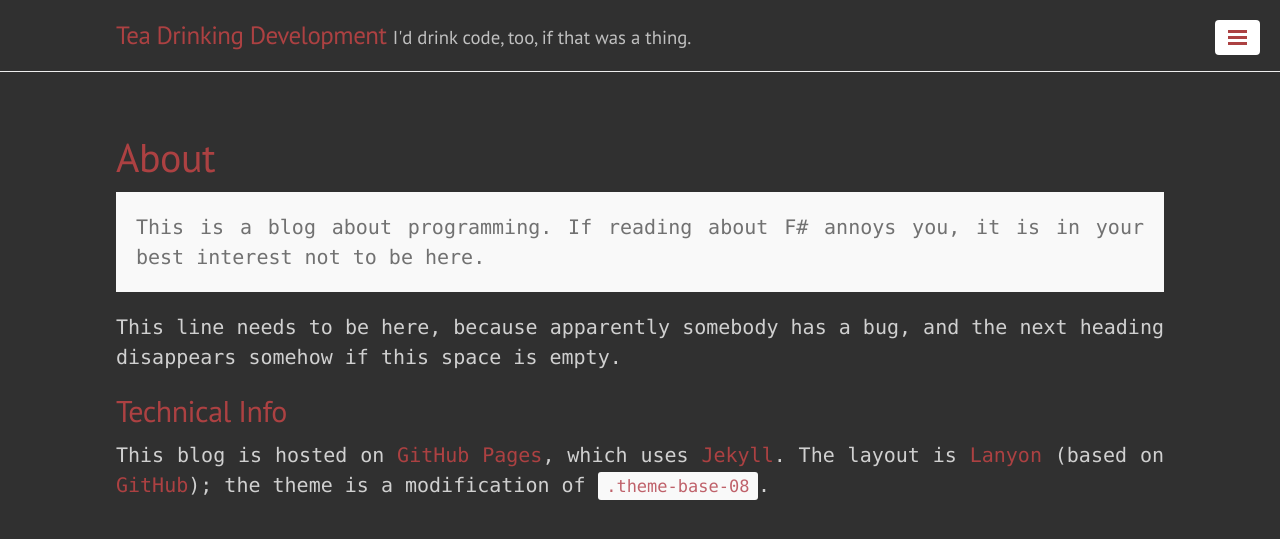
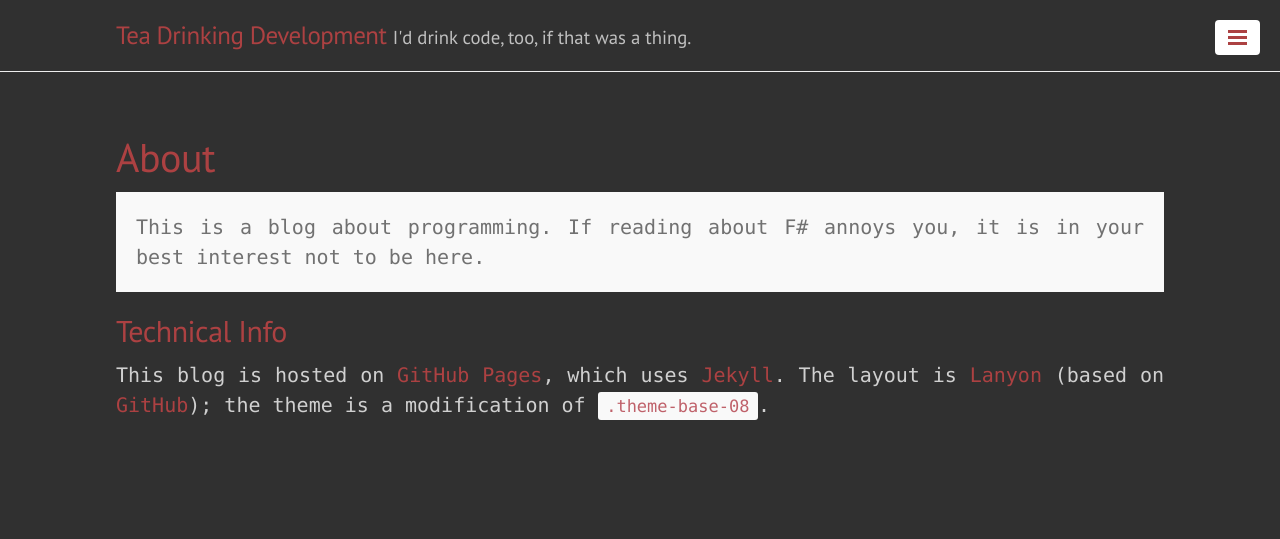
Before and after one commit to TeaDrivenDev/TeaDrivenDev.github.io, a Jekyll site: the page built from about.md, in a window 1280 px wide. Shown: the top 539 px of the page. Built offline with Jekyll 4.4.1, drawn with Linux system fonts in a browser that asks for light colours; Markdown is read by kramdown in place of the engine named in the settings.

Commit message:
Corrected about text

```diff
--- a/about.md
+++ b/about.md
@@ -7,8 +7,6 @@ title: About
   This is a blog about programming. If reading about F# annoys you, it is in your best interest not to be here.
 </p>
 
-This line needs to be here, because apparently somebody has a bug, and the next heading disappears somehow if this space is empty.
-
 ## Technical Info
 
 This blog is hosted on [GitHub Pages](https://pages.github.com), which uses [Jekyll](http://jekyllrb.com). The layout is [Lanyon](http://lanyon.getpoole.com) (based on [GitHub](https://github.com/poole/poole)); the theme is a modification of `.theme-base-08`.
```
